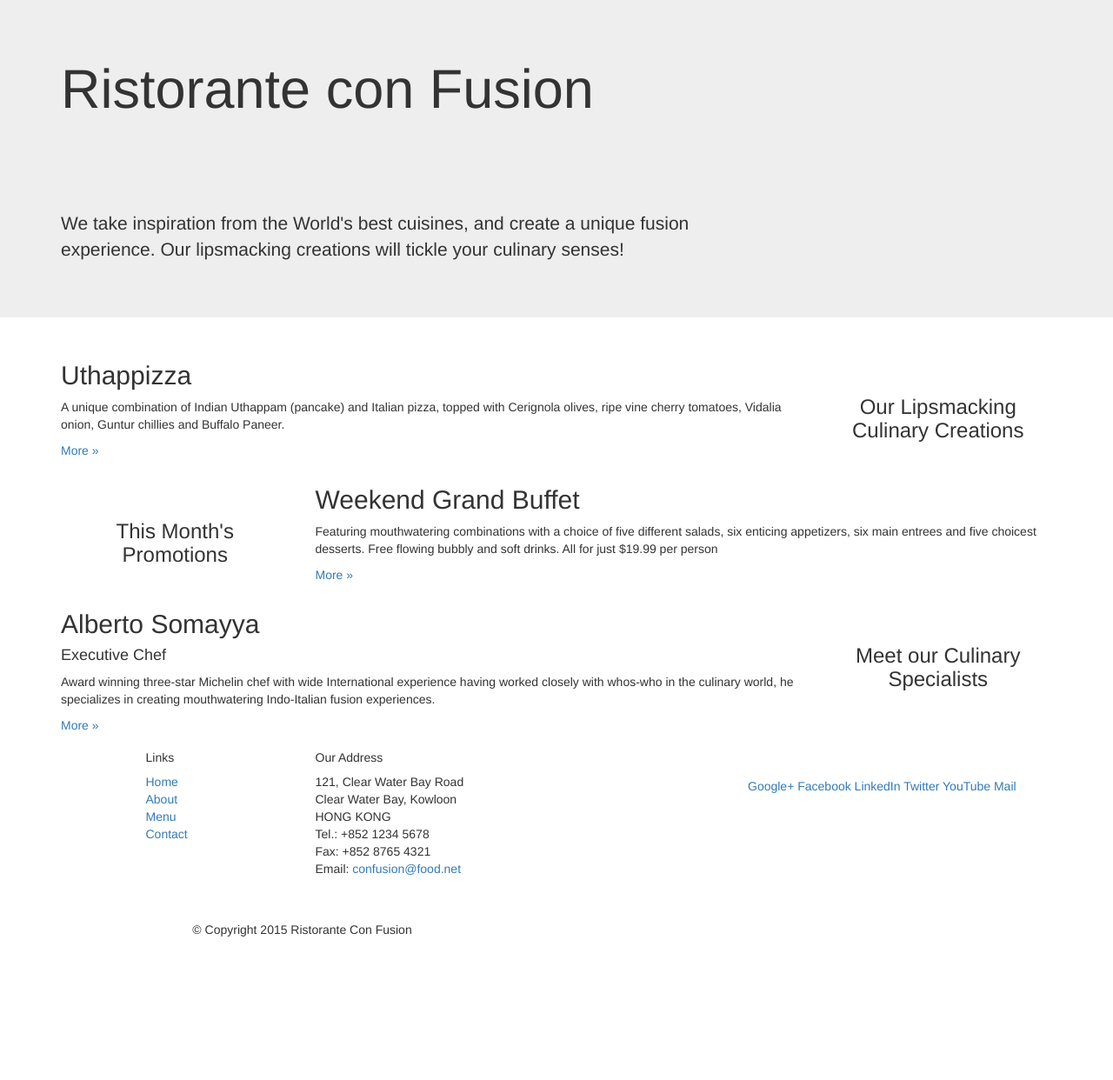
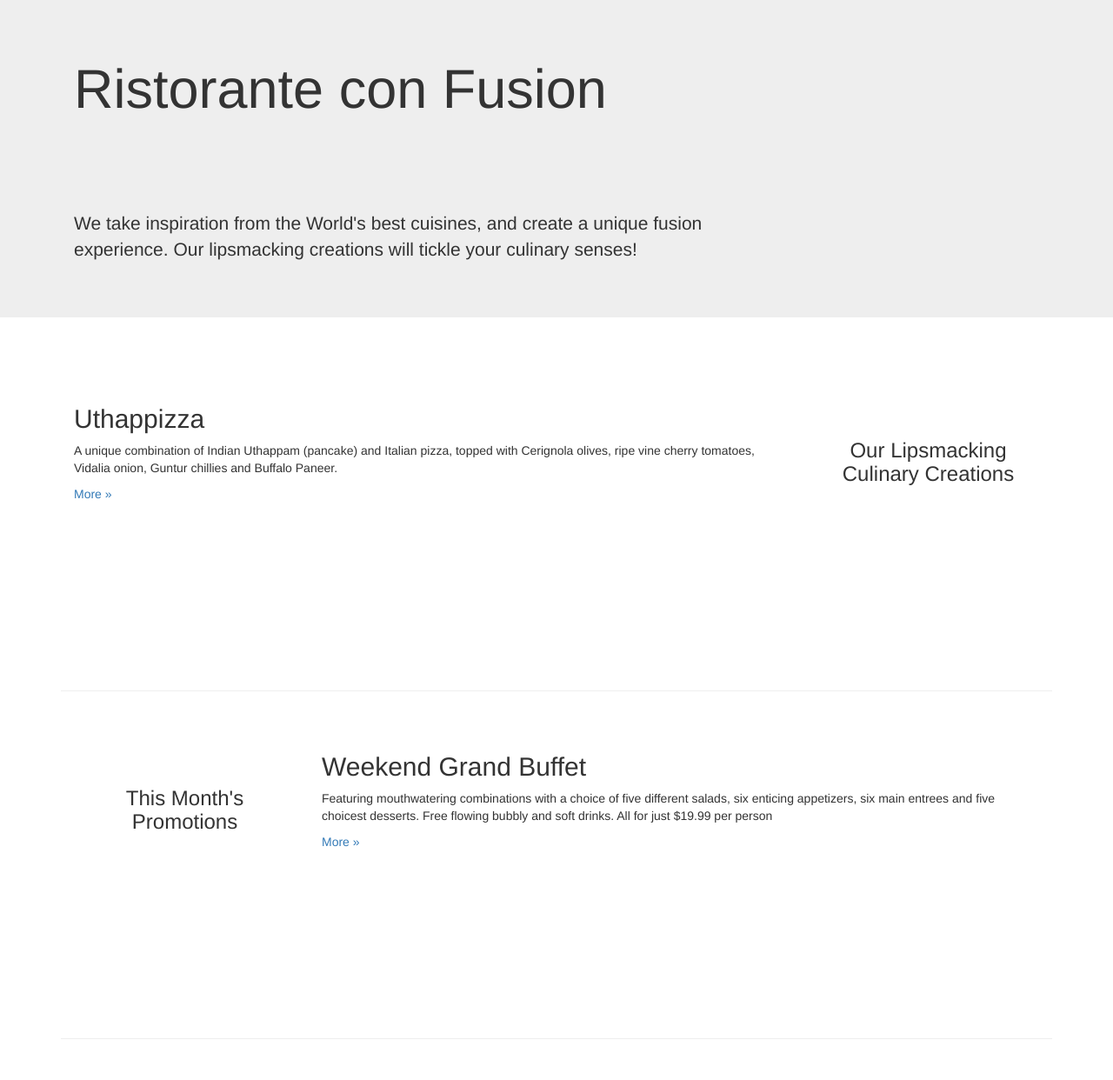
Before and after one commit to brunosilvano/conFusion, a plain HTML site: page index.html in a window 1280 px wide. Shown: the top 1242 px of the page at 87% size. Before the commit the page ends 1089 px from the top, so only its background shows below. Drawn offline with nearby package versions, Linux system fonts and the light colour scheme.

Commit message:
Assigned classes to rows

```diff
--- a/index.html
+++ b/index.html
@@ -28,7 +28,7 @@
         <!-- Main component for a primary marketing message or call to action -->
 
         <div class='container'>
-            <div class='row'>
+            <div class='row row-header'>
                 <div class="col-xs-12 col-sm-8">
                     <h1>Ristorante con Fusion</h1>
                     <p style="padding:40px;"></p>
@@ -41,7 +41,7 @@
     </header>
 
     <div class='container'>
-        <div class='row'>
+        <div class='row row-content'>
             <div class="col-xs-12 col-sm-3 col-sm-push-9">
                 <p style="padding:20px;"></p>
                 <h3 align=center>Our Lipsmacking Culinary Creations</h3>
@@ -54,7 +54,7 @@
         </div>
 
 
-        <div class='row'>
+        <div class='row row-content'>
             <div class="col-xs-12 col-sm-3">
                 <p style="padding:20px;"></p>
                 <h3 align=center>This Month's Promotions</h3>
@@ -66,7 +66,7 @@
             </div>
         </div>
 
-        <div class='row'>
+        <div class='row row-content'>
             <div class="col-xs-12 col-sm-3 col-sm-push-9">
                 <p style="padding:20px;"></p>
                 <h3 align=center>Meet our Culinary Specialists</h3>
@@ -82,7 +82,7 @@
 
     <footer>
         <div class='container'>
-            <div class='row'>
+            <div class='row row-footer'>
                 <div class="col-xs-5 col-xs-offset-1 col-sm-2 col-sm-offset-1">
                     <h5>Links</h5>
                     <ul class="list-unstyled">
```
